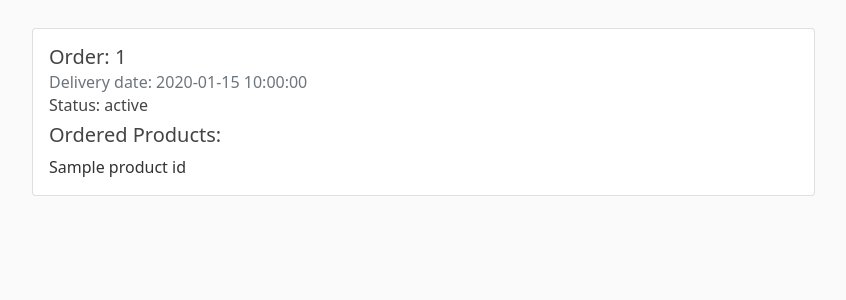
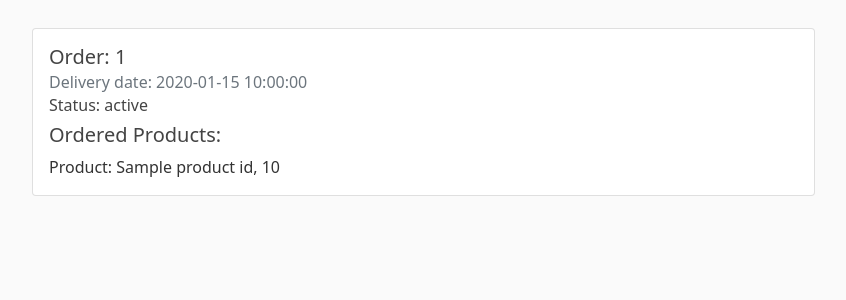
Before and after one commit to Braindead3/bd_project, a Flask app: template bd_project/templates/current_orders.html in a window 1280 px wide. Shown: the part 56-356 px from the top of the page, without its empty margins (74-920 px from the left). Run offline with Flask 2, Linux system fonts and the light colour scheme; the template is opened without the code that fills it: most values are stand-ins (such as "Sample title", 1, 10 or a date in 2020); some libraries are stand-ins or nearby versions.

Commit message:
refactor

```diff
--- a/bd_project/templates/current_orders.html
+++ b/bd_project/templates/current_orders.html
@@ -9,7 +9,7 @@
             <h6 class="card-subtitle mb-2">Status: {{ order.status }}</h6>
             <h5>Ordered Products:</h5>
             {% for product in order.products %}
-            <span>{{ product.product_id.name}}</span><br>
+            <span>Product: {{ product.product_id.name }}, {{ product.amount }} </span><br>
             {% endfor %}
             <p class="card-text"></p>
         </div>
```
